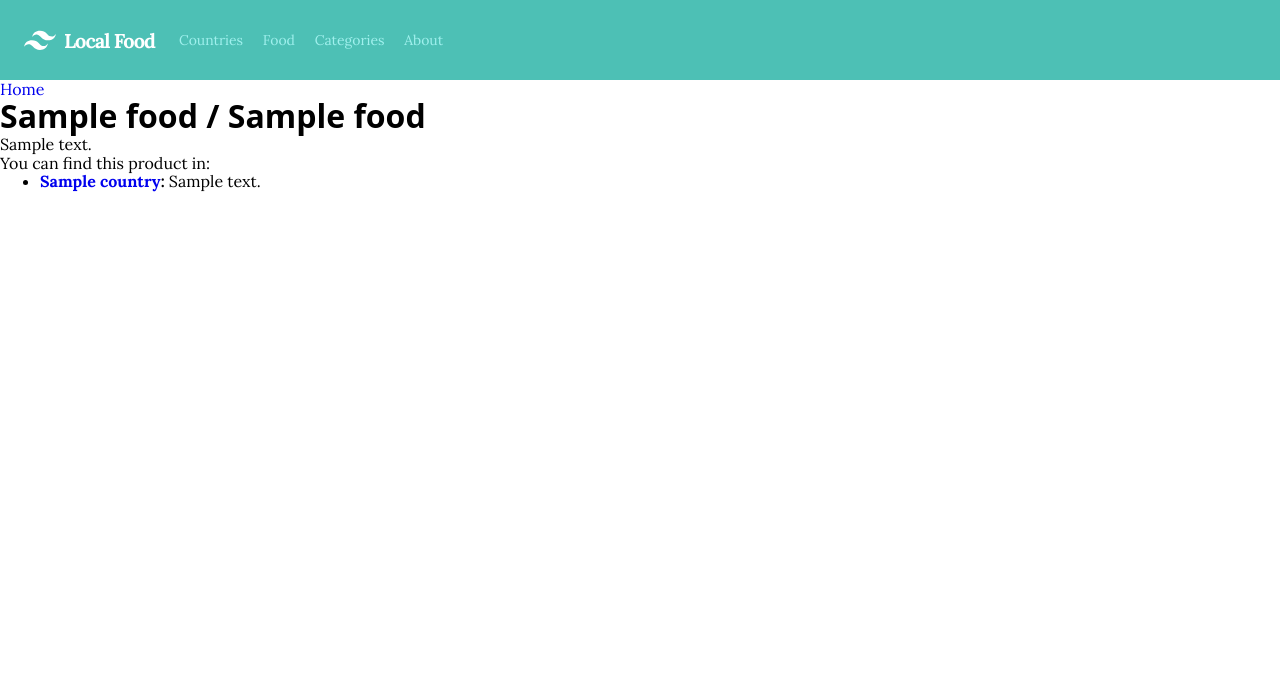
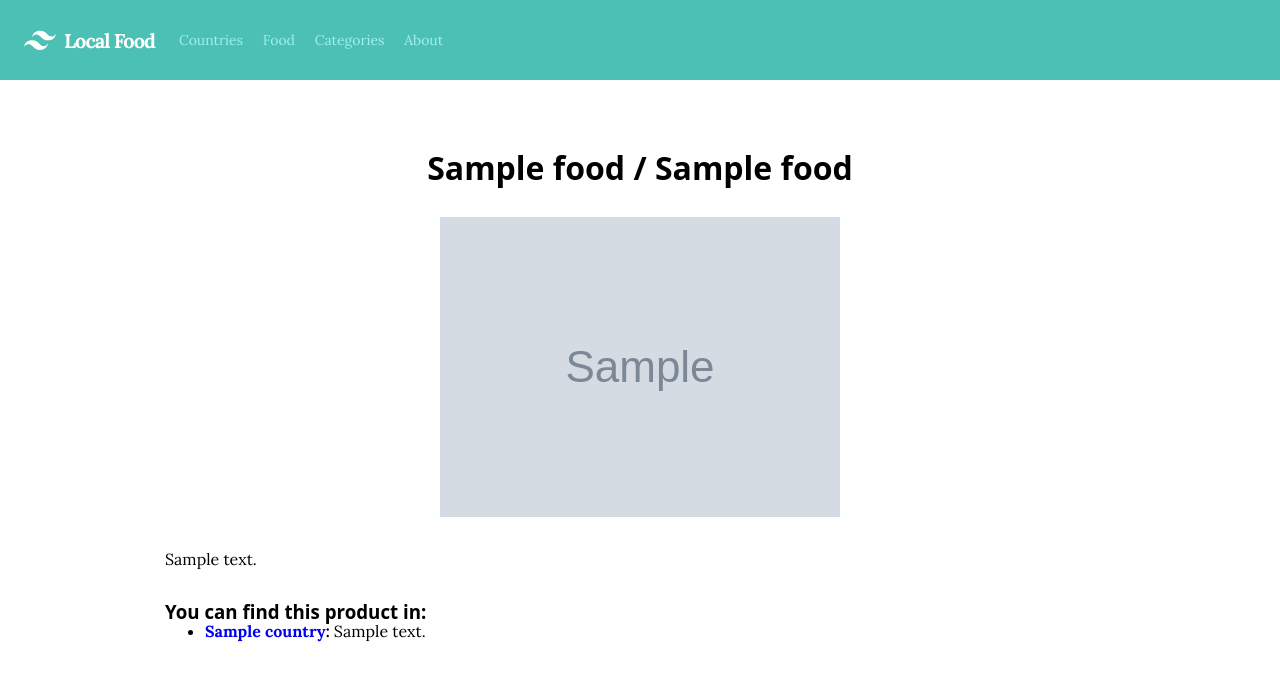
Before and after one commit to Bloomca/local-food, a Django app: a page that uses src/food/templates/food/food.html in a window 1280 px wide. Shown: the top 690 px of the page. Run offline with Django 3.2, Linux system fonts and the light colour scheme; tables that the repository leaves empty hold one stand-in row (values such as "Sample post"); grey boxes marked "Sample" are stand-in pictures; some web fonts are replaced.

Commit message:
add single food page styling

```diff
--- a/src/food/templates/food/food.html
+++ b/src/food/templates/food/food.html
@@ -5,14 +5,18 @@
 {% endblock %}
 
 {% block content %}
-<a href="/">Home</a>
-<h1>{{ food.title }} / {{ food.original_name }}</h1>
+<div class="lf-food-container">
+  <h1 class="lf-food-title">{{ food.title }} / {{ food.original_name }}</h1>
 
-<p>
+  <img class="lf-food-image" src="{{ food.image_url }}" alt="Image of {{ food.title }}/{{ food.original_name }}" />
+
+  <p class="lf-food-description">
     {{ food.description }}
   </p>
 
+  <h3 class="lf-food-countries">
     You can find this product in:
+  </h3>
   <ul>
     {% for country, origin in countries_list %}
       <li>
@@ -20,4 +24,5 @@ You can find this product in:
       </li>
     {% endfor %}
   </ul>
+</div>
 {% endblock %}
--- a/src/static/my.css
+++ b/src/static/my.css
@@ -8,6 +8,10 @@ h1, h2, h3, h4, h5, h6 {
 
 a {
   text-decoration: none;
+}
+
+p {
+  line-height: 1.5;
 }
 
 .lf-container {
@@ -70,3 +74,24 @@ a {
   min-width: 250px;
   margin: 30px auto;
 }
+
+.lf-food-container {
+  position: relative;
+  padding: 20px 25px 50px;
+  max-width: 1000px;
+  margin: 50px auto 30px;
+}
+
+.lf-food-image {
+  display: block;
+  margin: 0 auto 30px;
+}
+
+.lf-food-title {
+  text-align: center;
+  margin-bottom: 30px;
+}
+
+.lf-food-countries {
+  margin-top: 30px;
+}
```
Lines whose indentation alone changed are shown as unchanged.
